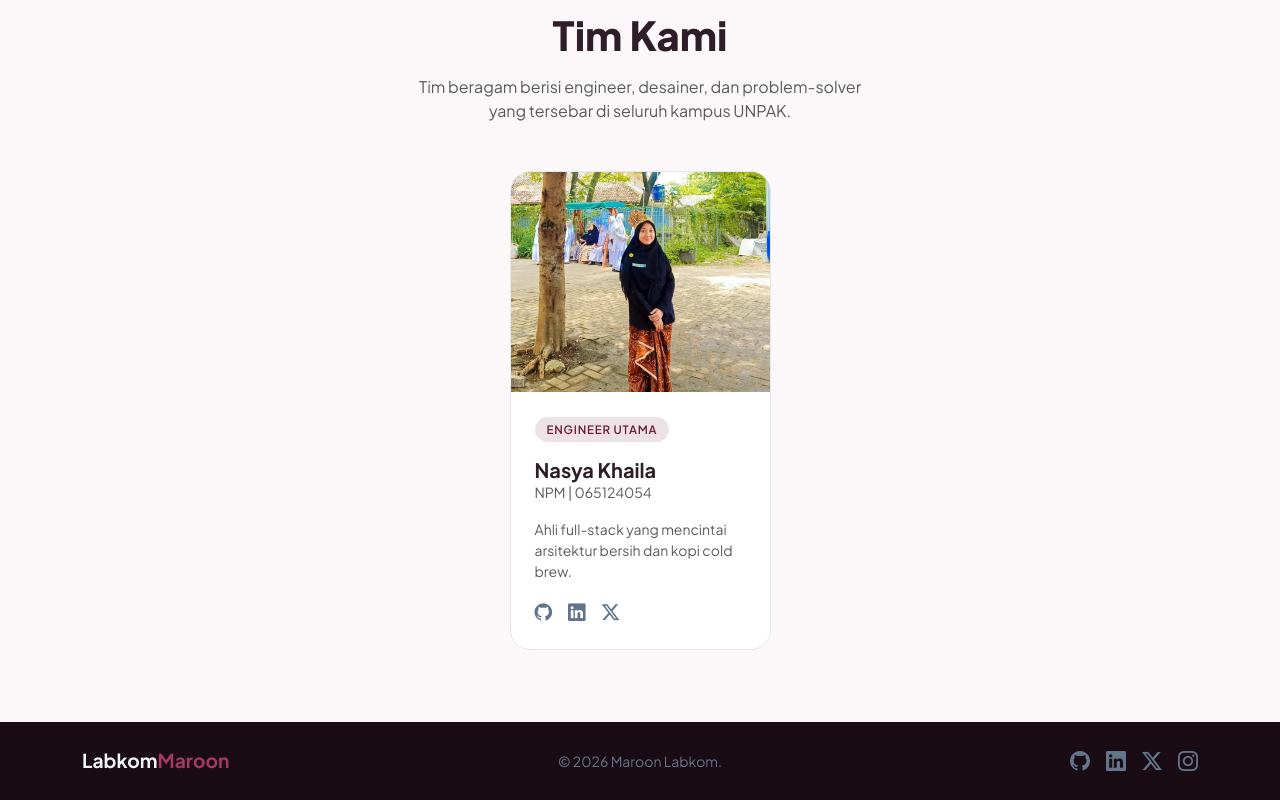
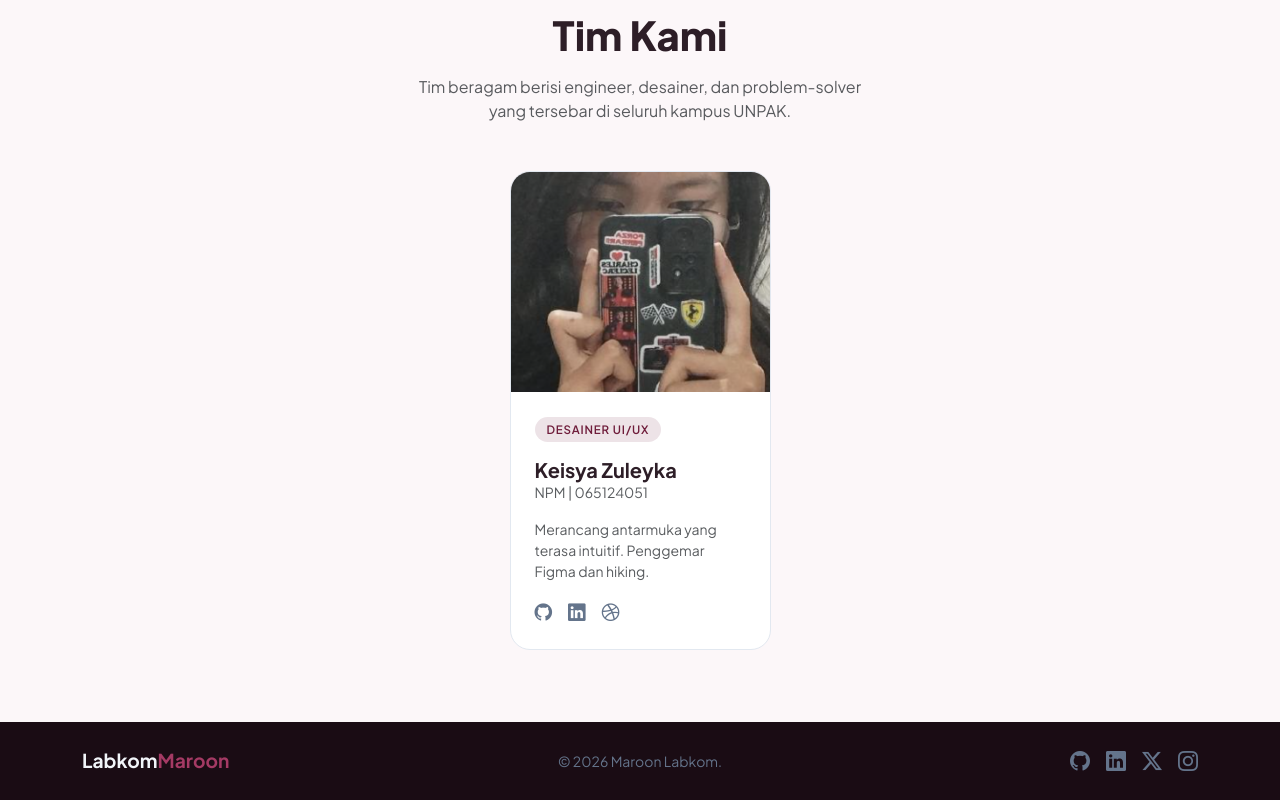
Before and after one commit to khailanasya12-creator/SE-P5-ColabGit, a plain HTML site: page index.html in a window 1280 px wide. Shown: the part 1957-2757 px from the top of the page. Drawn offline with nearby package versions, Linux system fonts and the light colour scheme.

Commit message:
tambah biodata B

```diff
--- a/index.html
+++ b/index.html
@@ -260,21 +260,21 @@
           <div class="team-card bg-white h-100">
             <div class="photo-wrap">
               <img
-                src="images/nasya.jpg"
-                alt="nasya"
+                src="images/tim_2.png"
+                alt="ari"
               />
             </div>
             <div class="p-4">
-              <span class="role-badge mb-2">Engineer Utama</span>
-              <h5 class="fw-700 mb-0 mt-2" style="font-weight:700;">Nasya Khaila</h5>
-              <p class="text-muted small mb-3">NPM | 065124054</p>
+              <span class="role-badge mb-2">Desainer UI/UX</span>
+              <h5 class="fw-700 mb-0 mt-2" style="font-weight:700;">Keisya Zuleyka</h5>
+              <p class="text-muted small mb-3">NPM | 065124051</p>
               <p class="text-muted small mb-3">
-                Ahli full-stack yang mencintai arsitektur bersih dan kopi cold brew.
+                Merancang antarmuka yang terasa intuitif. Penggemar Figma dan hiking.
               </p>
               <div class="d-flex gap-3">
                 <a href="#" class="social-link"><i class="bi bi-github"></i></a>
                 <a href="#" class="social-link"><i class="bi bi-linkedin"></i></a>
-                <a href="#" class="social-link"><i class="bi bi-twitter-x"></i></a>
+                <a href="#" class="social-link"><i class="bi bi-dribbble"></i></a>
               </div>
             </div>
           </div>
```
Also changed, not shown: images/tim_2.png (added).
